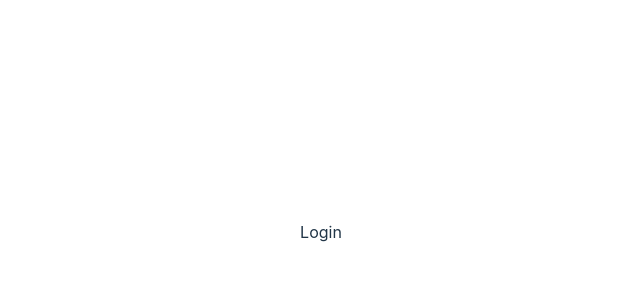
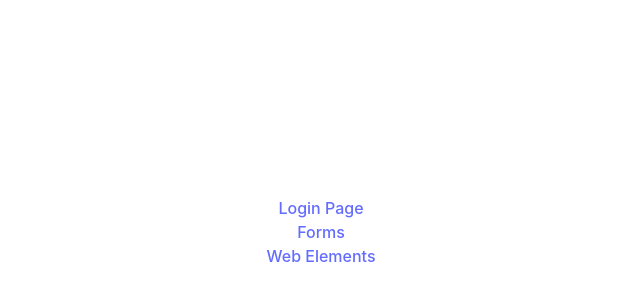
Before and after one commit to shilCode/test_automation_website, a React (Vite) app: page / in a window 1280 px wide. Shown: the part 168-468 px from the top of the page, without its empty margins (319-959 px from the left). Built offline with nearby package versions, Linux system fonts and the light colour scheme.

Commit message:
basic strcuture

```diff
--- a/package.json
+++ b/package.json
@@ -11,7 +11,8 @@
   },
   "dependencies": {
     "react": "^18.3.1",
-    "react-dom": "^18.3.1"
+    "react-dom": "^18.3.1",
+    "react-router-dom": "^7.1.1"
   },
   "devDependencies": {
     "@eslint/js": "^9.17.0",
--- a/src/App.tsx
+++ b/src/App.tsx
@@ -1,11 +1,20 @@
+import { BrowserRouter as Router, Route, Routes } from "react-router-dom";
 import "./App.css";
+import Home from "./components/Home";
 import Login from "./components/Login";
+import Forms from "./components/Forms";
+import WebElement from "./components/WebElement";
 
 function App() {
   return (
-    <>
-      <Login />
-    </>
+    <Router>
+      <Routes>
+        <Route path="/" element={<Home />} />
+        <Route path="/login" element={<Login />} />
+        <Route path="/formpage" element={<Forms />} />
+        <Route path="/web-elements" element={<WebElement />} />
+      </Routes>
+    </Router>
   );
 }
 
--- /dev/null
+++ b/src/components/Forms.tsx
@@ -0,0 +1,5 @@
+const Forms = () => {
+  return <div>Forms</div>;
+};
+
+export default Forms;
--- /dev/null
+++ b/src/components/Home.tsx
@@ -0,0 +1,16 @@
+import { Link } from "react-router-dom";
+
+const Home = () => {
+  return (
+    <div className="w-screen">
+      <Link to="/login">Login Page</Link>
+      <br />
+      <Link to="/formpage">Forms</Link>
+      <br />
+      <Link to="/web-elements">Web Elements</Link>
+      <br />
+    </div>
+  );
+};
+
+export default Home;
--- a/src/components/Login.tsx
+++ b/src/components/Login.tsx
@@ -1,7 +1,13 @@
 const Login = () => {
   return (
-    <div>Login</div>
-  )
-}
+    <div className="gap-5 pb-5 p-10 justify-between">
+      {" "}
+      <div>User Name</div>
+      <div>Password</div>
+      <button>Login</button>
+      <button>New User</button>
+    </div>
+  );
+};
 
-export default Login
+export default Login;
--- /dev/null
+++ b/src/components/WebElement.tsx
@@ -0,0 +1,7 @@
+const WebElement = () => {
+  return (
+    <div>WebElement</div>
+  )
+}
+
+export default WebElement
```
Also changed, not shown: 2 other files (tests, documents, lock files or other folders).
